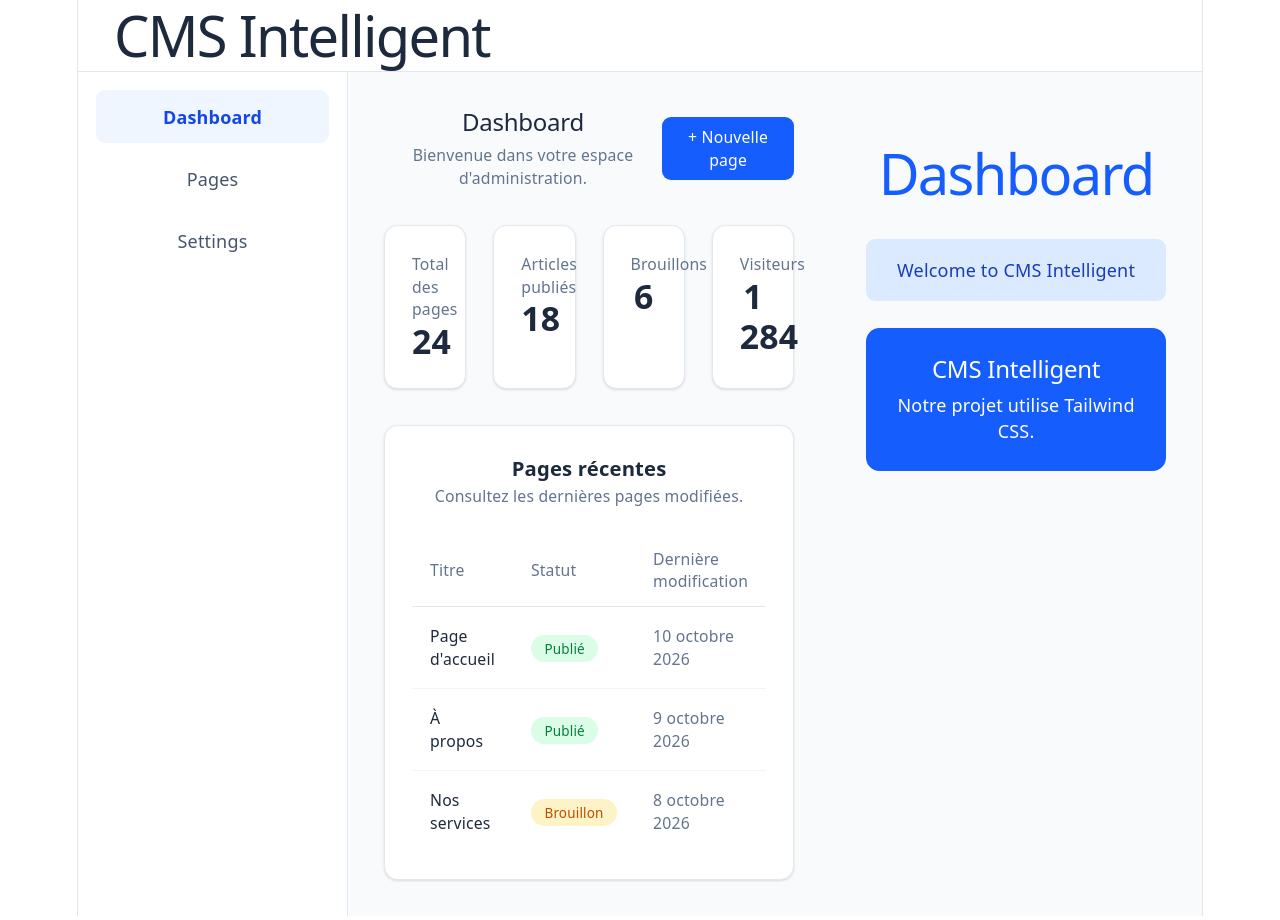
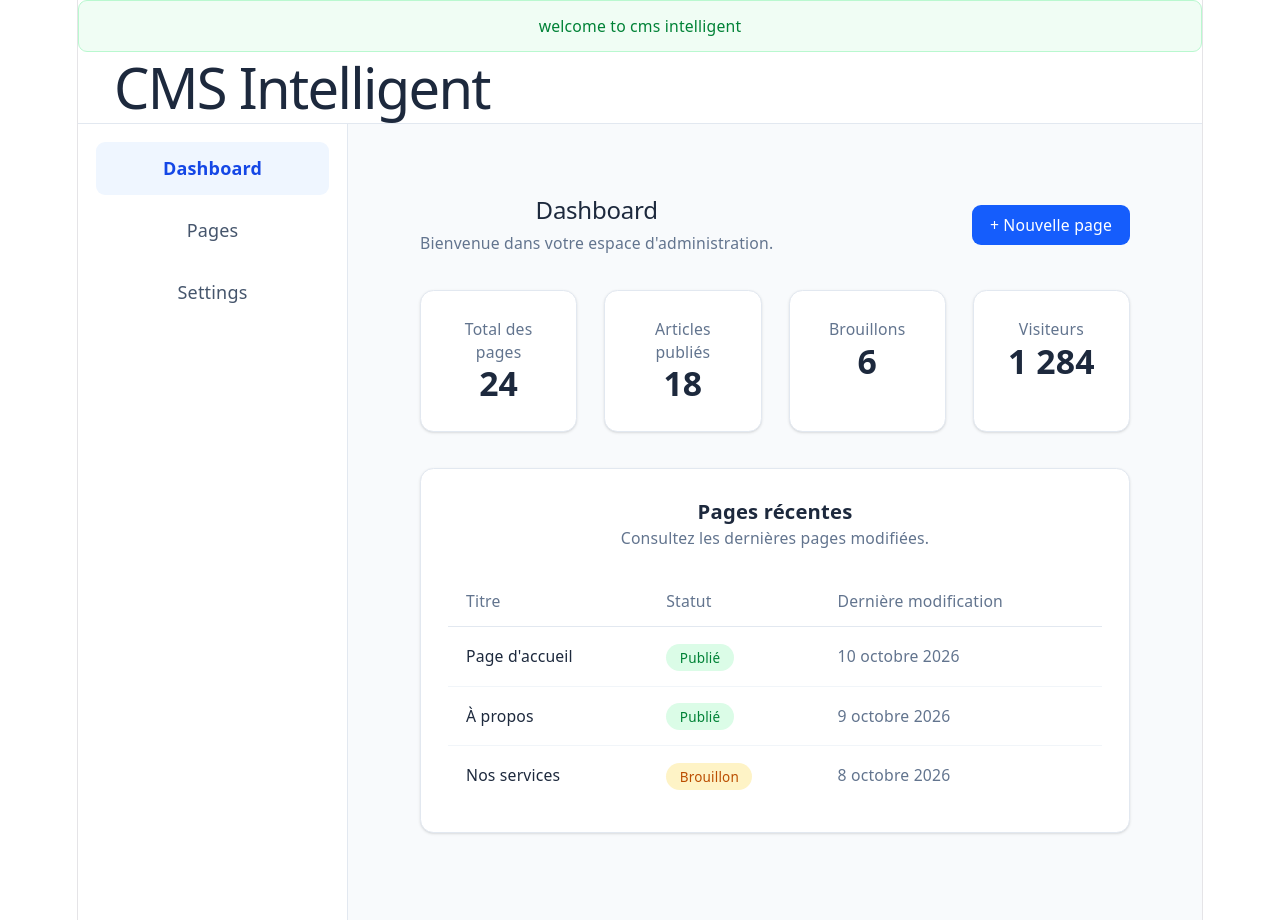
Before and after one commit to CYBOTS-DEV/CMS-intelligent, a React (Vite) app in the folder apps/web/: page / in a window 1280 px wide. Shown: the top 920 px of the page. Built offline with nearby package versions, Linux system fonts and the light colour scheme.

Commit message:
feat: add toast notifications

```diff
--- a/apps/web/src/App.tsx
+++ b/apps/web/src/App.tsx
@@ -1,13 +1,14 @@
+
 import './App.css'
 import Header from './components/Header'
 import Sidebar from './components/Sidebar'
-import Dashboard from "./components/Dashboard";
-
+import Dashboard from './components/Dashboard'
+import  Toasts  from './Toasts'
 
 function App() {
   return (
-
       <>
+        <Toasts message={"welcome to cms intelligent"} type="success" />
 
         <div className="min-h-screen bg-slate-50">
           <Header />
@@ -15,25 +16,8 @@ function App() {
           <div className="flex">
             <Sidebar />
 
-            <Dashboard />
-
             <main className="flex-1 p-8">
-              <h1 className="text-3xl font-bold text-blue-600">
-                Dashboard
-              </h1>
-
-              <p className="mt-4 rounded-lg bg-blue-100 p-4 text-blue-800">
-                Welcome to CMS Intelligent
-              </p>
-
-              <div className="mt-6 rounded-xl bg-blue-600 p-6 text-white">
-                <h2 className="text-2xl font-bold">
-                  CMS Intelligent
-                </h2>
-                <p className="mt-2">
-                  Notre projet utilise Tailwind CSS.
-                </p>
-              </div>
+              <Dashboard />
             </main>
           </div>
         </div>
--- /dev/null
+++ b/apps/web/src/Toasts.tsx
@@ -0,0 +1,24 @@
+
+type ToastProps = {
+    message: string;
+    type?: "success" | "error" | "info";
+};
+
+function Toasts({ message, type = "info" }: ToastProps) {
+    const styles = {
+        success: "border-green-200 bg-green-50 text-green-700",
+        error: "border-red-200 bg-red-50 text-red-700",
+        info: "border-blue-200 bg-blue-50 text-blue-700",
+    };
+
+    return (
+        <div
+            role="status"
+            className={`rounded-lg border px-4 py-3 text-sm ${styles[type]}`}
+        >
+            {message}
+        </div>
+    );
+}
+
+export default Toasts;
```
